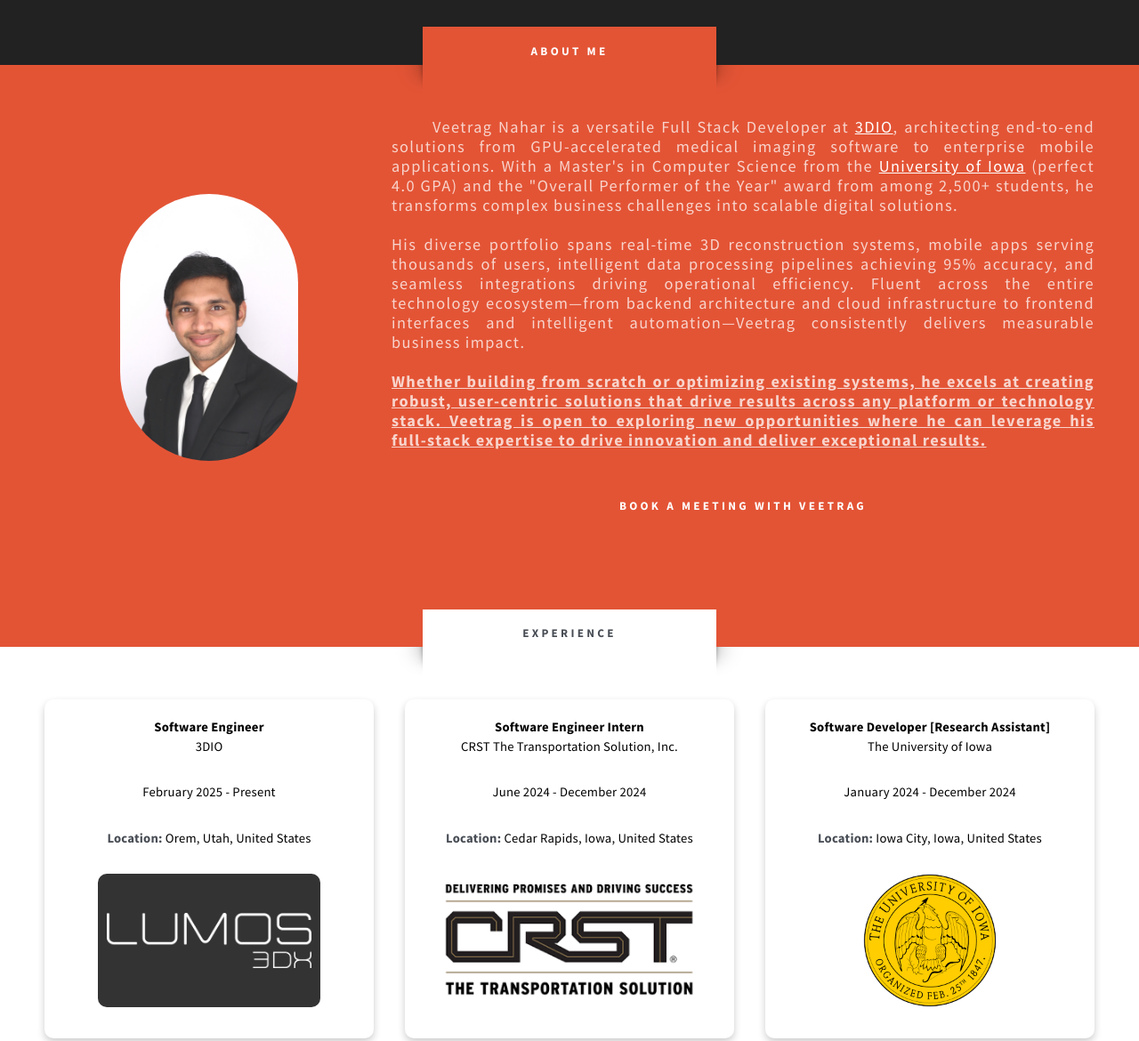
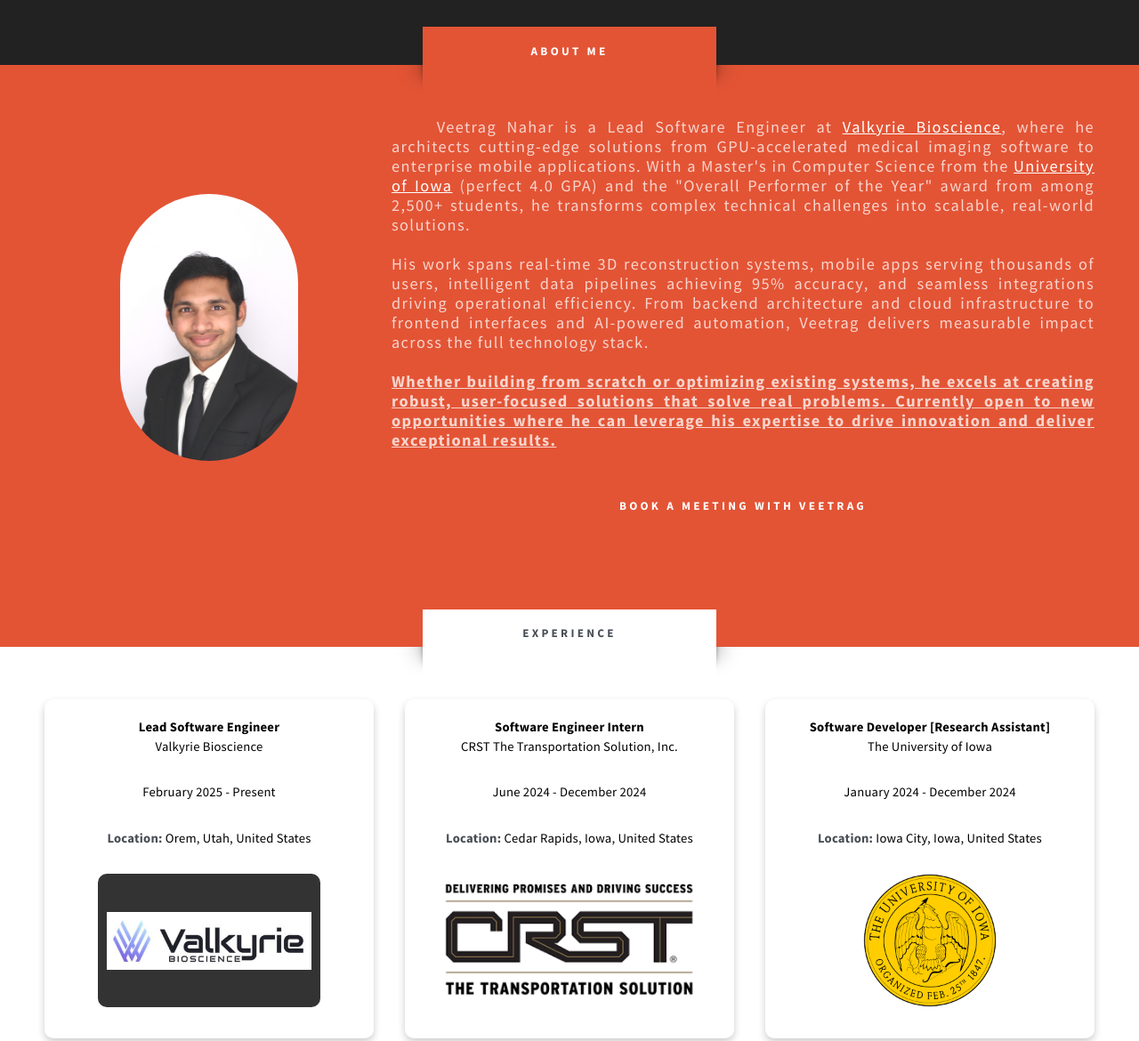
Before and after one commit to iamveetragnahar/veetragnahar.github.io, a website: page index.html in a window 1280 px wide. Shown: the part 440-1610 px from the top of the page at 89% size. Drawn offline with nearby package versions, Linux system fonts and the light colour scheme.

Commit message:
content update

```diff
--- a/index.html
+++ b/index.html
@@ -58,17 +58,17 @@
             </div>
             <div class="col-8 col-12-medium" style="padding-left: 20px;">
                 <p class="style1" style="text-align: justify;">
-                    &emsp; &emsp;Veetrag Nahar is a versatile Full Stack Developer at
-                    <a href="https://3dteeth.com/" target="_blank">3DIO</a>, architecting end-to-end solutions from GPU-accelerated medical imaging software to enterprise mobile applications.
+                    &emsp; &emsp;Veetrag Nahar is a Lead Software Engineer at
+                    <a href="https://3dteeth.com/" target="_blank">Valkyrie Bioscience</a>, where he architects cutting-edge solutions from GPU-accelerated medical imaging software to enterprise mobile applications.
                     With a Master's in Computer Science from the
                     <a href="https://uiowa.edu/" target="_blank">University of Iowa</a> (perfect 4.0 GPA) and the "Overall Performer of the Year" award from among 2,500+ students,
-                    he transforms complex business challenges into scalable digital solutions.
+                    he transforms complex technical challenges into scalable, real-world solutions.
                     <br><br>
-                    His diverse portfolio spans real-time 3D reconstruction systems, mobile apps serving thousands of users, intelligent data processing pipelines achieving 95% accuracy,
-                    and seamless integrations driving operational efficiency. Fluent across the entire technology ecosystem—from backend architecture and cloud infrastructure to frontend interfaces
-                    and intelligent automation—Veetrag consistently delivers measurable business impact.
+                    His work spans real-time 3D reconstruction systems, mobile apps serving thousands of users, intelligent data pipelines achieving 95% accuracy,
+                    and seamless integrations driving operational efficiency. From backend architecture and cloud infrastructure to frontend interfaces
+                    and AI-powered automation, Veetrag delivers measurable impact across the full technology stack.
                     <br><br>
-                    <span style="font-weight: bold; text-decoration: underline;">Whether building from scratch or optimizing existing systems, he excels at creating robust, user-centric solutions that drive results across any platform or technology stack. Veetrag is open to exploring new opportunities where he can leverage his full-stack expertise to drive innovation and deliver exceptional results.</span>
+                    <span style="font-weight: bold; text-decoration: underline;">Whether building from scratch or optimizing existing systems, he excels at creating robust, user-focused solutions that solve real problems. Currently open to new opportunities where he can leverage his expertise to drive innovation and deliver exceptional results.</span>
                 </p>
                 <p style="margin-top: 20px;">
                     <a href="https://calendly.com/veetragnahr/30min" target="_blank" class="button style1">Book a meeting with Veetrag</a>
@@ -83,14 +83,14 @@
     <div class="title" style="text-align: center;">Experience</div>
     <div class="container">
         <div class="row aln-center">
-            <!-- 3DIO Experience -->
+            <!-- Valkyrie Bioscience Experience -->
             <div class="col-4 col-12-medium">
                 <div class="card">
-                    <h3><a>Software Engineer</a></h3>
-                    <p>3DIO</p>
+                    <h3><a>Lead Software Engineer</a></h3>
+                    <p>Valkyrie Bioscience</p>
                     <p>February 2025 - Present</p>
                     <p><strong>Location:</strong> Orem, Utah, United States</p>
-                    <img src="images/3DIO.png" alt="3DIO Logo" style="height: 150px; width: 100%; max-width: 250px; object-fit: contain; border-radius: 10px; margin-bottom: 15px; background-color: #333; padding: 10px;">
+                    <img src="images/vb_logo.jpeg" alt="Valkyrie Bioscience Logo" style="height: 150px; width: 100%; max-width: 250px; object-fit: contain; border-radius: 10px; margin-bottom: 15px; background-color: #333; padding: 10px;">
                 </div>
             </div>
             <!-- CRST Experience -->
@@ -168,7 +168,7 @@
             <!-- Link and Locate Mobile App -->
             <div class="col-4 col-12-medium">
                 <div class="card">
-                    <h3><a>Link & Locate Mobile App</a></h3>
+                    <h3><a href="https://play.google.com/store/apps/details?id=com.hae.keyfob&pcampaignid=web_share" target="_blank">Link & Locate Mobile App</a></h3>
                     <p>Revolutionized car dealership operations with a Flutter-based mobile solution for real-time keyfob tracking and management. Features GPS location tracking, geofence monitoring, loss detection, and inventory status updates, streamlining dealership workflows and reducing key management overhead by 60%.</p>
                 </div>
             </div>
@@ -192,7 +192,7 @@
             <!-- Self-Driving Car Project -->
             <div class="col-4 col-12-medium">
                 <div class="card">
-                    <h3><a>Self-Driving Car</a></h3>
+                    <h3><a href="https://www.linkedin.com/posts/iamveetragnahar_hardwork-teamleader-lastdayincollege-activity-7064874257700241408-EImy?utm_source=share&utm_medium=member_desktop&rcm=ACoAADE1ARMBREZtfQd7s7vihHizXDO4Y0L4q08" target="_blank">Self-Driving Car</a></h3>
                     <p>Developed a self-driving car using C++, OpenCV, and Machine Learning, capable of real-time traffic signal recognition and obstacle avoidance. Collaborated with a team to integrate sensor fusion with Raspberry Pi and Arduino Uno for enhanced functionality.</p>
                 </div>
             </div>
@@ -260,6 +260,14 @@
                     <h3><a>Recognized as Overall Performer of the Year</a></h3>
                     <img src="images/Overall Performer of the year award.jpeg" alt="Overall Performer of the Year Award" style="height: 200px; width: auto; border-radius: 10px; margin-bottom: 15px;">
                     <a href="https://www.linkedin.com/posts/iamveetragnahar_ipsacademy-instituteofengineeringandscience-activity-7035267375528591361-BXKM?utm_source=share&utm_medium=member_desktop" class="button style1" target="_blank">View More</a>
+                </div>
+            </div>
+
+            <div class="col-4 col-12-medium">
+                <div class="card">
+                    <h3><a>New Office of Valkyrie Bioscience</a></h3>
+                    <img src="images/Vb_office.jpeg" alt="New Office of Valkyrie Bioscience" style="height: 200px; width: auto; border-radius: 10px; margin-bottom: 15px;">
+                    <a href="https://www.linkedin.com/posts/iamveetragnahar_newoffice-growth-innovation-activity-7391840593498443776-ZJFd?utm_source=share&utm_medium=member_desktop&rcm=ACoAADE1ARMBREZtfQd7s7vihHizXDO4Y0L4q08" class="button style1" target="_blank">View More</a>
                 </div>
             </div>
 
```
Also changed, not shown: images/Vb_office.jpeg (added), images/vb_logo.jpeg (added).
